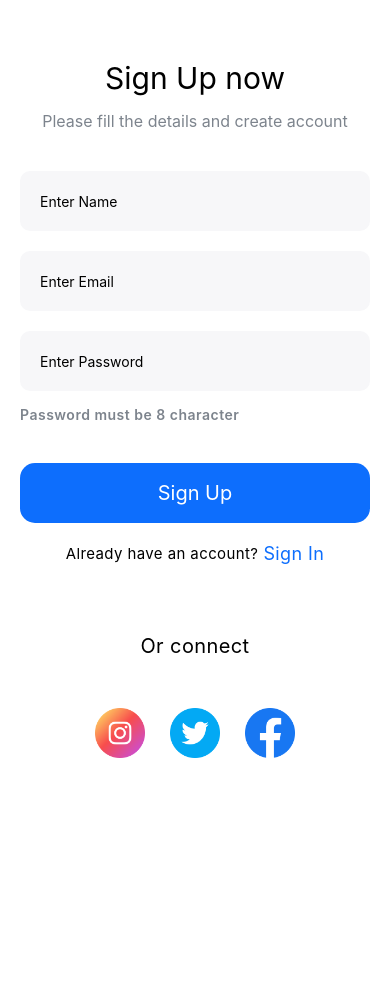
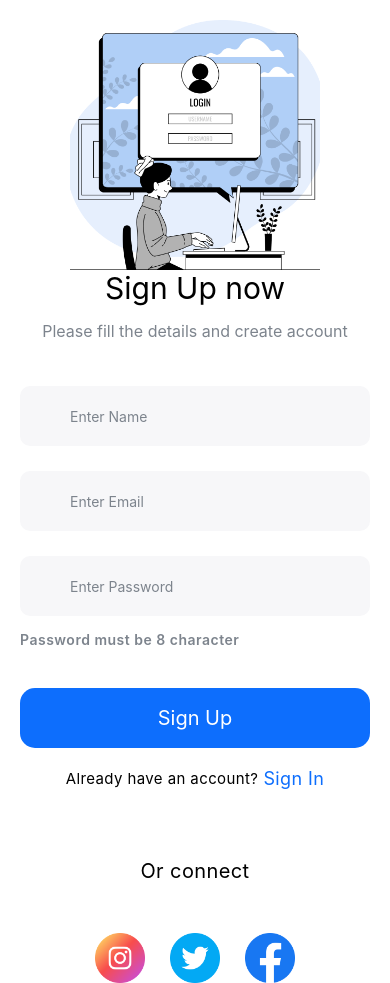
Before and after one commit to FableadAshish/LorenzoApp, a React Native app: screen / in a window 390 px wide. Before the commit the page ends 844 px from the top, so only its background shows below. Built offline with nearby package versions, Linux system fonts and the light colour scheme.

Commit message:
Updated: Login and SignUp Screen

```diff
--- a/src/components/InputField/index.js
+++ b/src/components/InputField/index.js
@@ -1,13 +1,24 @@
 import React from 'react';
-import {TextInput, StyleSheet, View} from 'react-native';
-import { COLORS } from '../../constants';
+import {TextInput, StyleSheet, View, Text, Image} from 'react-native';
+import {COLORS, IMAGES} from '../../constants';
 
-const InputField = ({placeholderText}) => {
+const InputField = ({placeholderText, title, placeholderImage}) => {
   return (
-    <View style={styles.input}>
-      <TextInput placeholder={placeholderText} placeholderTextColor={'black'} />
+    <View style={styles.fieldContainer}>
+      <Text style={styles.title}>{title}</Text>
+      <View style={styles.input}>
+        <Image
+          resizeMode="contain"
+          source={placeholderImage}
+          style={styles.iconStyle}
+        />
+        <TextInput
+          placeholder={placeholderText}
+          placeholderTextColor={COLORS.lightTextColor}
+        />
+      </View>
     </View>
-  )
+  );
 };
 
 const styles = StyleSheet.create({
@@ -16,10 +27,26 @@ const styles = StyleSheet.create({
     borderColor: COLORS.lightTextColor,
     borderRadius: 10,
     color: 'black',
+    marginTop: 5,
+    backgroundColor: COLORS.placeholderColor,
+    justifyContent: 'flex-start',
+    paddingLeft: 20,
+    flexDirection: 'row',
+    alignItems: 'center',
+    gap: 10,
+  },
+  fieldContainer: {
     marginTop: 20,
-    backgroundColor: COLORS.placeholderColor,
-    justifyContent: 'center',
-    paddingLeft: 20
-  }
-})
+  },
+  title: {
+    fontSize: 15,
+    letterSpacing: 0.4,
+    fontWeight: '400',
+    color: COLORS.black,
+  },
+  iconStyle: {
+    height: 20,
+    width: 20,
+  },
+});
 export default InputField;
--- a/src/constants/images.js
+++ b/src/constants/images.js
@@ -16,4 +16,10 @@ export default {
   HomeIcon: require('../../src/assets/Images/BottomTab/HomeIcon.png'),
   ProfileIcon: require('../../src/assets/Images/BottomTab/ProfileIcon.png'),
   SearchIcon: require('../../src/assets/Images/BottomTab/SearchIcon.png'),
+
+  // Auth
+  LogIn: require('../../src/assets/Images/Auth/Login.png'),
+  Registration: require('../../src/assets/Images/Auth/Login.png'),
+  lock: require('../../src/assets/Images/Auth/Lock.png'),
+  Message: require('../../src/assets/Images/Auth/Message.png'),
 }
--- a/src/screens/Authentication/Login/LoginScreen.js
+++ b/src/screens/Authentication/Login/LoginScreen.js
@@ -1,5 +1,4 @@
 import React from 'react';
-import AuthComp from '../../../components/AuthComp/AuthComp';
 import {
   SafeAreaView,
   StyleSheet,
@@ -11,7 +10,6 @@ import {
 import {COLORS, COMMOM, IMAGES} from '../../../constants';
 import InputField from '../../../components/InputField';
 import Button from '../../../components/Button';
-import {Header} from '../../../components/Header';
 import {ROUTES} from '../../../constants/routes';
 import {useNavigation} from '@react-navigation/native';
 
@@ -28,7 +26,10 @@ const LoginScreen = () => {
     <>
       <SafeAreaView style={{backgroundColor: 'white'}} />
       <View style={styles.container}>
-        <Header />
+        {/* <Header /> */}
+        <View style={styles.imageContainer}>
+          <Image source={IMAGES.LogIn} style={styles.logInImage} />
+        </View>
         <View style={styles.headerContainer}>
           <Text style={styles.titleHeader}>Sign in now</Text>
           <Text style={styles.titleSubHeader}>
@@ -36,12 +37,20 @@ const LoginScreen = () => {
           </Text>
         </View>
         <View style={styles.fieldsContainer}>
-          <InputField placeholderText="Enter Email" />
-          <InputField placeholderText="Enter Password" />
+          <InputField
+            placeholderText="Enter Email"
+            title={'EMAIL ID'}
+            placeholderImage={IMAGES.Message}
+          />
+          <InputField
+            placeholderText="Enter Password"
+            title={'PASSWORD'}
+            placeholderImage={IMAGES.lock}
+          />
         </View>
         <Text style={styles.forgotPassword}>Forgot Password?</Text>
         <View style={styles.buttonContainer}>
-          <Button title={'Sign In'} performAction={() => LogIn()}/>
+          <Button title={'Sign In'} performAction={() => LogIn()} />
         </View>
         <View style={styles.noAccountContainer}>
           <Text style={styles.noAccountTitle}>Don’t have an account?</Text>
@@ -68,6 +77,16 @@ const styles = StyleSheet.create({
     backgroundColor: COLORS.white,
     paddingHorizontal: COMMOM.paddingHorizantal,
   },
+  logInImage: {
+    height: 250,
+    width: 250,
+    textAlign: 'center',
+  },
+  imageContainer: {
+    alignItems: 'center',
+    justifyContent: 'center',
+    marginTop: 20,
+  },
   fieldsContainer: {
     marginTop: 20,
   },
@@ -75,6 +94,8 @@ const styles = StyleSheet.create({
     fontSize: 30,
     textAlign: 'center',
     color: COLORS.black,
+    fontWeight: '600',
+    marginTop: 30,
   },
   titleSubHeader: {
     fontSize: 16,
@@ -90,7 +111,7 @@ const styles = StyleSheet.create({
     letterSpacing: 0.5,
   },
   buttonContainer: {
-    marginTop: 20,
+    marginTop: 10,
   },
   noAccountContainer: {
     flexDirection: 'row',
--- a/src/screens/Authentication/SignUp/SignUpScreen.js
+++ b/src/screens/Authentication/SignUp/SignUpScreen.js
@@ -21,12 +21,15 @@ const SignUpScreen = () => {
   };
   const SignUp = () => {
     navigation.navigate(ROUTES.LOGIN);
-  }
+  };
   return (
     <>
       <SafeAreaView style={{backgroundColor: 'white'}} />
       <View style={styles.container}>
-        <Header />
+        {/* <Header /> */}
+        <View style={styles.imageContainer}>
+          <Image source={IMAGES.LogIn} style={styles.logInImage} />
+        </View>
         <View style={styles.headerContainer}>
           <Text style={styles.titleHeader}>Sign Up now</Text>
           <Text style={styles.titleSubHeader}>
@@ -66,6 +69,16 @@ const styles = StyleSheet.create({
     flex: 1,
     backgroundColor: COLORS.white,
     paddingHorizontal: COMMOM.paddingHorizantal,
+  },
+  logInImage: {
+    height: 250,
+    width: 250,
+    textAlign: 'center',
+  },
+  imageContainer:{
+    alignItems: 'center',
+    justifyContent: 'center',
+    marginTop: 20,
   },
   fieldsContainer: {
     marginTop: 20,
```
Also changed, not shown: react-native.config.js (added, +7 -0 lines), 4 other files (tests, documents, lock files or other folders).
